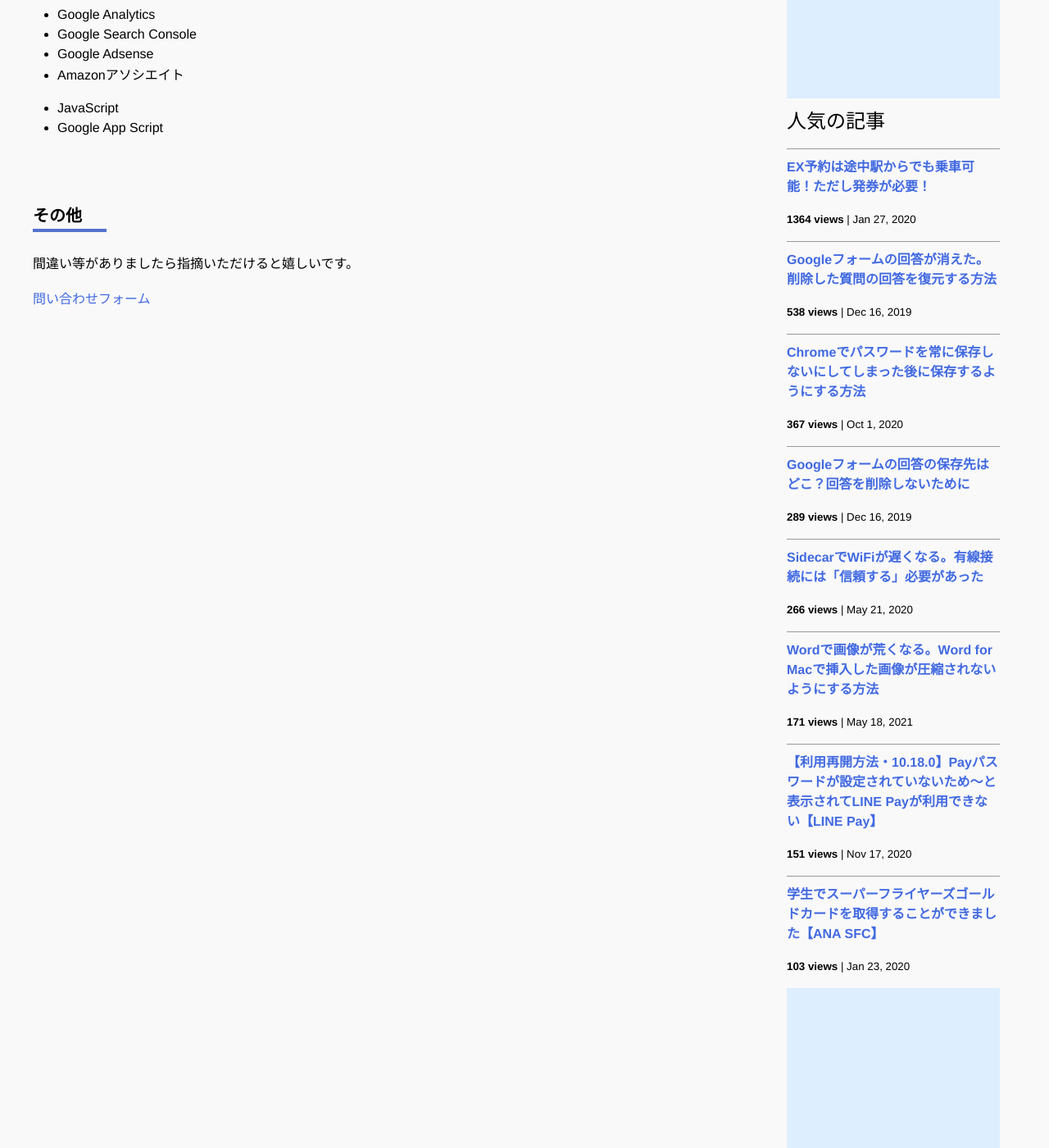
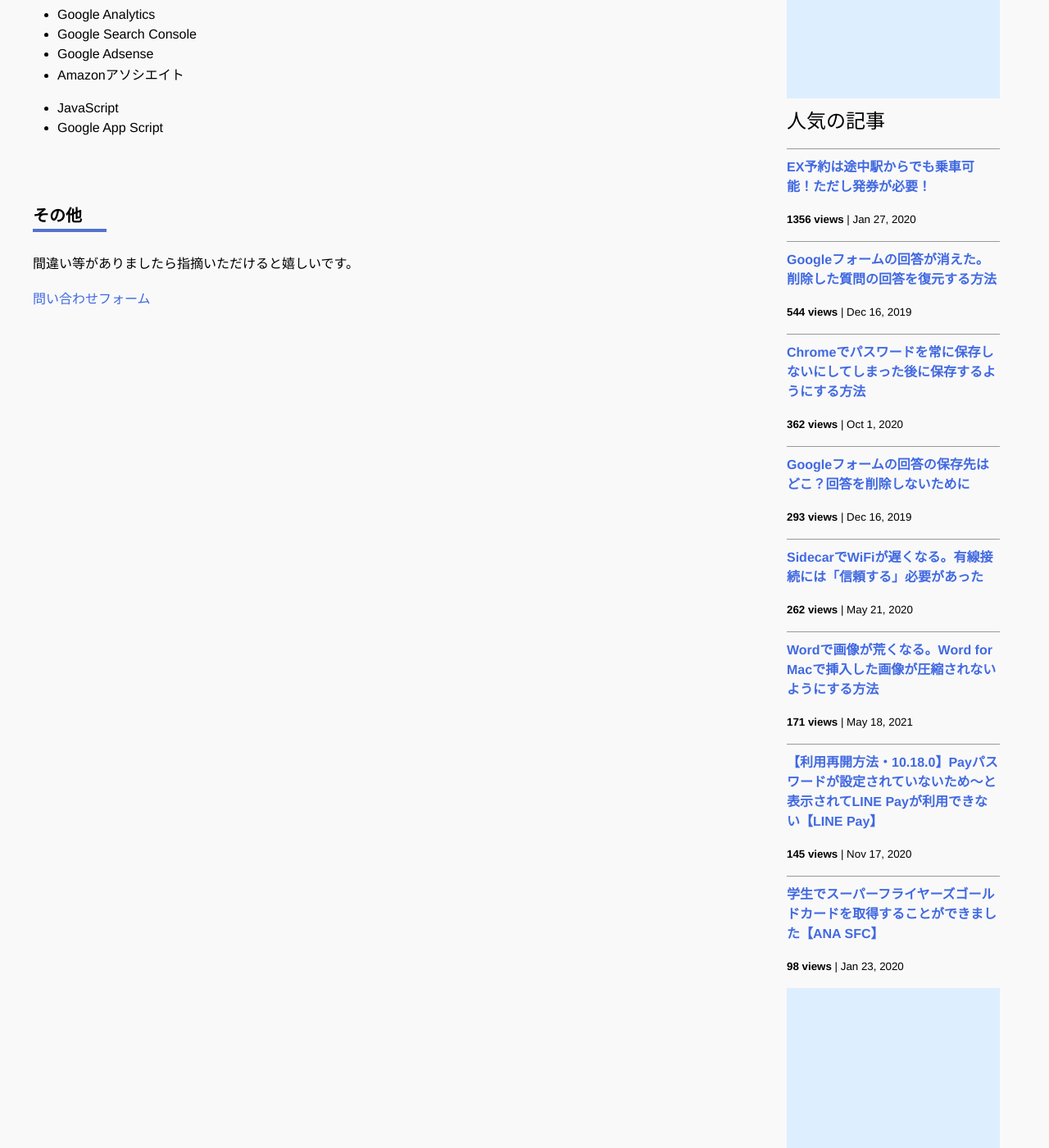
Before and after one commit to iwanaminami/shoyaiwaname, a Jekyll site: the page built from about.markdown, in a window 1280 px wide and 1400 px high, scrolled down 693 px. Shown: the whole window at 82% size. Built offline with Jekyll 4.4.1, drawn with Linux system fonts in a browser that asks for light colours; nearby versions of some CDN libraries; comment, search, counter and statistics services are not loaded.

Commit message:
a new commit message

```diff
--- a/_data/popularposts.yml
+++ b/_data/popularposts.yml
@@ -1,17 +1,17 @@
 side:
-  - view: 1364
+  - view: 1356
     url: /2020/01/27/ex-rideontheway.html
-  - view: 538
+  - view: 544
     url: /2019/12/16/restore-googleform.html
-  - view: 367
+  - view: 362
     url: /2020/10/01/googlepassword.html
-  - view: 289
+  - view: 293
     url: /2019/12/16/googleform-answers.html
-  - view: 266
+  - view: 262
     url: /2020/05/21/sidecar-via-cable.html
   - view: 171
     url: /2021/05/18/image-compression-word.html
-  - view: 151
+  - view: 145
     url: /2020/11/17/linepay.html
-  - view: 103
+  - view: 98
     url: /2020/01/23/sfcgold.html
```
